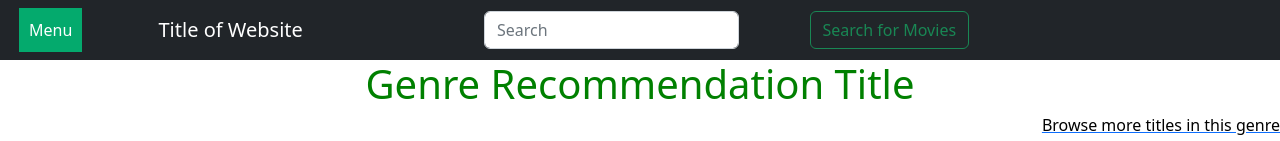
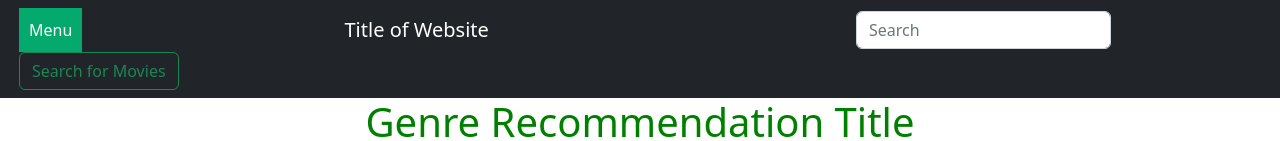
Before and after one commit to kali20987/FilmFetch, a plain HTML site: page index.html in a window 1280 px wide. Shown: the top 141 px of the page. Drawn offline with nearby package versions, Linux system fonts and the light colour scheme.

Commit message:
commit for origin pull

```diff
--- a/index.html
+++ b/index.html
@@ -54,7 +54,7 @@
         />
       </div>
 
-<div class="col-3 searchButton">
+<div class="searchButton">
         <button
           id="submit"
           class="btn btn-outline-success my-2 my-sm-0"
```
